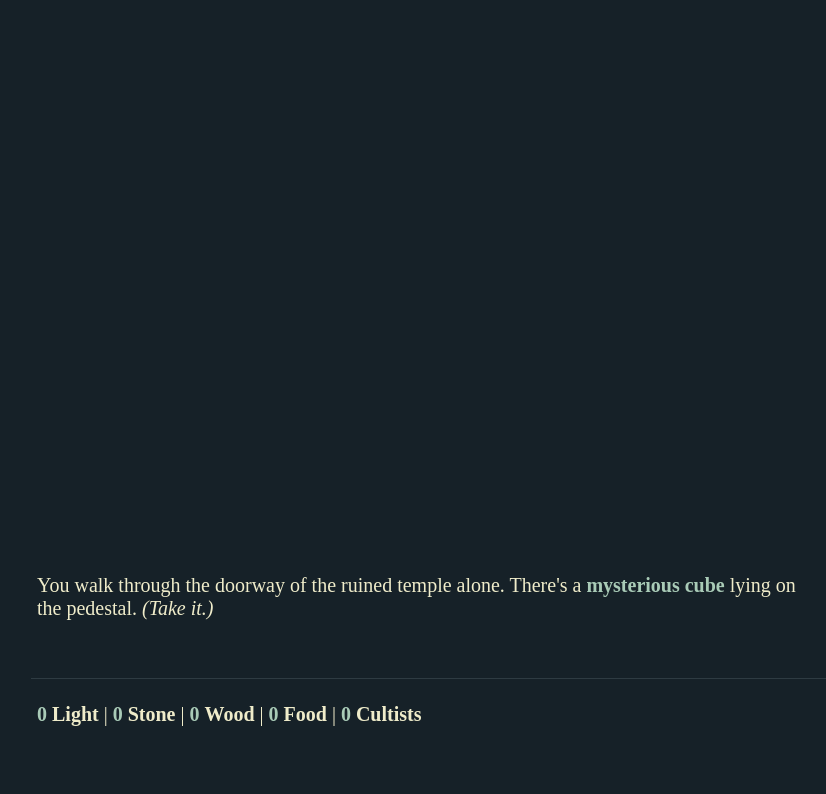
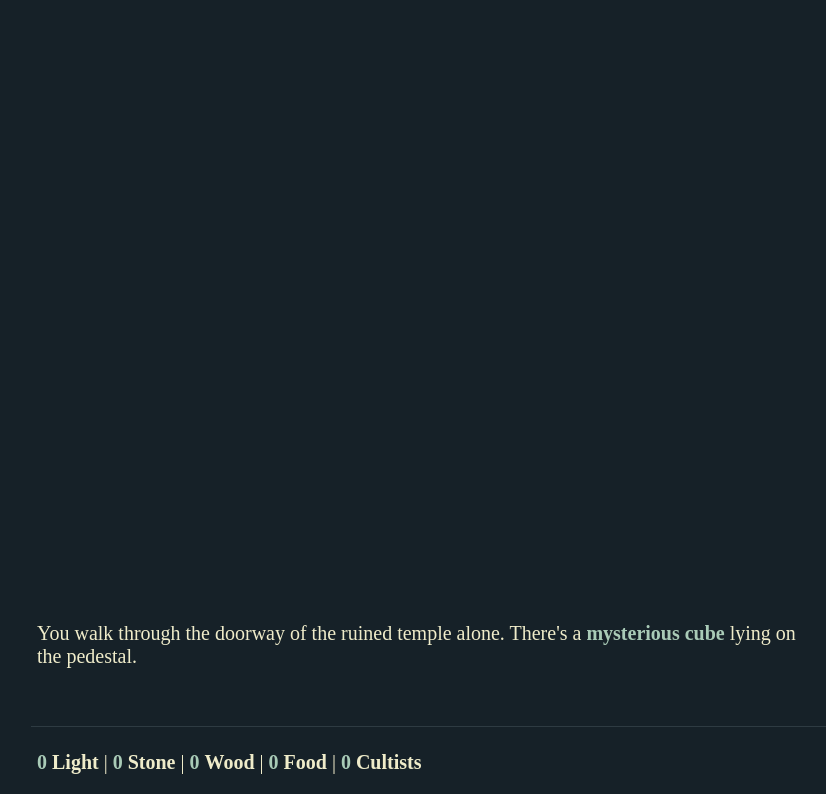
Before and after one commit to jy-matt/Ruin, a plain HTML site: page index.html in a window 1280 px wide. Shown: the part 181-975 px from the top of the page, without its empty margins (209-1035 px from the left). Before the commit the page ends 927 px from the top, so only its background shows below. Drawn offline with Linux system fonts and the light colour scheme; a web font is replaced by a local one.

Commit message:
formatting and delayed text function

```diff
--- a/index.html
+++ b/index.html
@@ -11,6 +11,7 @@
 </head>
 
 <body>
+    <div class="columndiv">
     <div class="maindiv">
         <div class="titlediv">
             <h1>R U I N</h1>
@@ -28,7 +29,7 @@
         <div class="timeline-outer">
             <div class="timeline-overlay"></div>
             <div class="timeline" id="timeline">
-                <p>You walk through the doorway of the ruined temple alone. There's a <strong>mysterious cube</strong> lying on the pedestal. <i>(Take it.)</i></p>
+                <p></i></p>
             </div>
         </div>
 
@@ -43,6 +44,7 @@
         </div>
 
     </div>
+    </div>
 </body>
 
 </html>
--- a/scripts/ruin-script.js
+++ b/scripts/ruin-script.js
@@ -13,6 +13,7 @@ var resourceDisplayCultists = document.getElementById("num-resource-cultists");
 var energyBarLoadTime = 5;
 
 var currentTextString = "";
+var allowInput = true;
 var punctuation = '!"#$%&\'()*+,-./:;<=>?@[\\]^_`{|}~';
 var resourceLight = 0;
 var resourceStone = 0;
@@ -70,6 +71,48 @@ function textCommand(cmd) {
     }
 }
 
+function delayedUpdateTimeline(string, delay=1, style='regular') {
+    //delay is counted in cycles of ... (each cycle is 1.5 seconds)
+    allowInput = false;
+
+    timeline.innerHTML = (timeline.innerHTML + "<p class=\"regular\" id=\"ellipsis\">.</p>");
+    var ellipsisHTML = document.getElementById("ellipsis");
+    var ellipsisInterval = setInterval(ellipsisUpdate, 500);
+    var ellipsisCount = 0;
+
+    function ellipsisUpdate()
+    {
+        if(ellipsisCount>=delay)
+        {
+            ellipsisHTML.remove();
+            //ellipsisHTML.innerHTML = string;
+            //ellipsisHTML.removeAttribute("id");
+            updateTimeline(string, style);
+            clearInterval(ellipsisInterval);
+            allowInput = true;
+        }
+
+        if(ellipsisHTML.innerHTML == "")
+        {
+            ellipsisHTML.innerHTML = ".";
+        }
+        else if(ellipsisHTML.innerHTML == ".")
+        {
+            ellipsisHTML.innerHTML = "..";
+        }
+        else if(ellipsisHTML.innerHTML == "..")
+        {
+            ellipsisHTML.innerHTML = "...";
+            ellipsisCount += 1;
+        }
+        else if(ellipsisHTML.innerHTML == "...")
+        {
+            ellipsisHTML.innerHTML = ".";
+        }
+
+    }
+}
+
 
 
 
@@ -82,6 +125,8 @@ function scrollToBottom(container) {
     container.scrollTop = container.scrollHeight;
 }
 
+
+//Fade text is done via a css trick - the javascript will remove the fade-text class after a set interval, however, since the paragraph style has a transition setting for opacity, the text will fade in with a delay.
 function fadeText() {
     // to optimise.
     text = document.getElementsByClassName("fade-text");
@@ -95,7 +140,7 @@ function fadeText() {
 
 inputbox.addEventListener("keyup", function (event) {
     event.preventDefault();
-    if (event.keyCode === 13) {
+    if (event.code === "Enter" && allowInput == true) {
         parseText();
         //updateTimeline(currentTextString, "regular");
         inputbox.value = "";
@@ -163,6 +208,10 @@ energybar.addEventListener("click", function () {
 });
 
 
+//STORY FUNCTIONS
+
+
+
 //RESOURCE FUNCTIONS
 function updateResources()
 {
@@ -180,3 +229,4 @@ function updateResources()
 energybar.autoload = false;
 inputbox.focus();
 updateResources();
+delayedUpdateTimeline("You walk through the doorway of the ruined temple alone. There's a <strong>mysterious cube</strong> lying on the pedestal.", 2);
--- a/scripts/ruin_stylesheet.css
+++ b/scripts/ruin_stylesheet.css
@@ -5,6 +5,7 @@
     --color-dark-alt: #18252C;
     --color-dark-alt2: #2E3B42;
     --color-dark-alt3: #40494F;
+    --color-dark-extra: #0E161A;
     --color-light: #EFECCA;
     --color-light-alt: #DFD6A7;
     --color-accent: #F8C466;
@@ -41,6 +42,10 @@ body {
     font-family: "kinesis-pro-3", serif;
 }
 
+.titlediv {
+    padding-top: 50px;
+}
+
 h1 {
     font-family: "yrsa", serif;
     font-weight: 400;
@@ -58,10 +63,9 @@ h1 {
     width: 50%;
     min-width:800px;
     max-width:1200px;
-    padding-left:50px;
-    padding-right:50px;
+    padding-left:100px;
+    padding-right:100px;
     margin:auto;
-    margin-top:50px;
 }
 
 .button-area {
```
